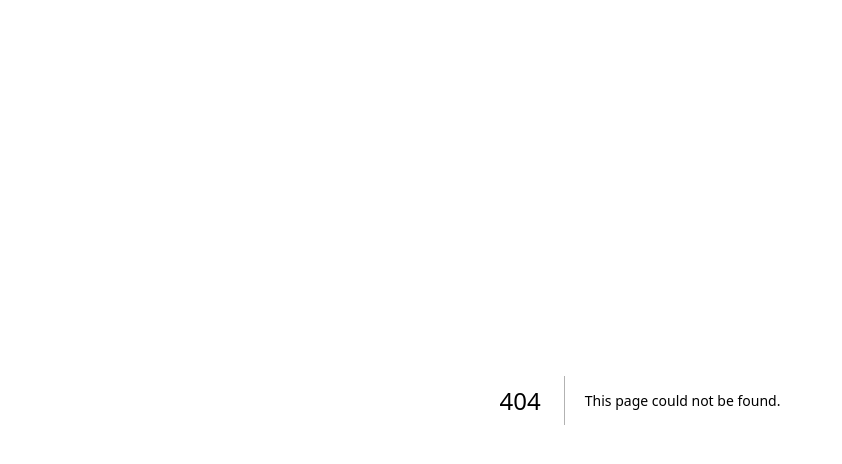
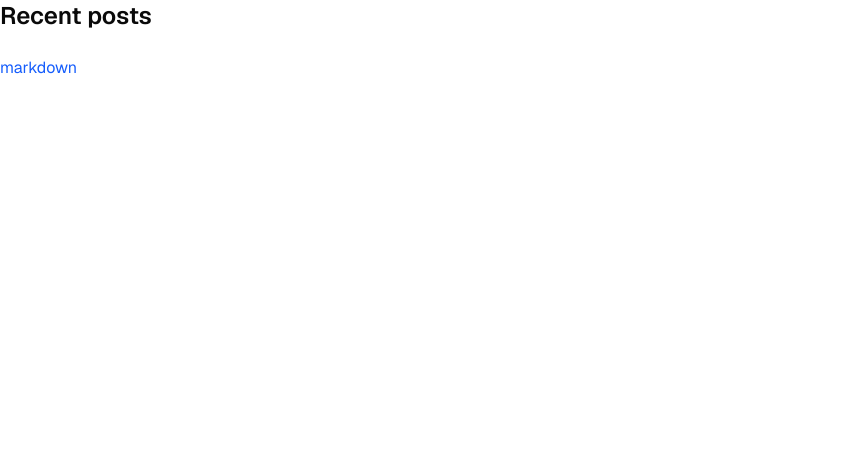
Before and after one commit to arunanshub/next-blog-cf-gh, a Next.js app: page /blog in a window 1280 px wide. Before the commit this address had no page. Shown: the top 464 px of the page, without its empty margins (0-842 px from the left). Built offline with nearby package versions, Linux system fonts and the light colour scheme.

Commit message:
add blog finder

```diff
--- a/package.json
+++ b/package.json
@@ -21,6 +21,7 @@
     "@tanstack/react-query": "^5.87.4",
     "class-variance-authority": "^0.7.1",
     "clsx": "^2.1.1",
+    "gray-matter": "^4.0.3",
     "lucide-react": "^0.544.0",
     "next": "15.5.3",
     "next-themes": "^0.4.6",
--- /dev/null
+++ b/src/app/(app)/blog/page.tsx
@@ -0,0 +1,27 @@
+import Link from "next/link"
+import { getRecentPosts } from "@/lib/posts"
+
+export const dynamic = "force-static"
+
+export default async function Blog() {
+  const posts = getRecentPosts(10)
+
+  return (
+    <div className="space-y-6">
+      <h1 className="text-2xl font-semibold">Recent posts</h1>
+      <ul className="space-y-3">
+        {posts.map((post) => (
+          <li key={post.slug} className="flex flex-col gap-1">
+            <Link href={post.slug} className="text-blue-600 hover:underline">
+              {post.title}
+            </Link>
+            <div className="text-muted-foreground text-sm">
+              {post.date ? new Date(post.date).toLocaleDateString() : null}
+              {post.description ? ` — ${post.description}` : null}
+            </div>
+          </li>
+        ))}
+      </ul>
+    </div>
+  )
+}
--- a/src/app/layout.tsx
+++ b/src/app/layout.tsx
@@ -29,7 +29,7 @@ export default function RootLayout({
   return (
     <html lang="en" suppressHydrationWarning>
       <body
-        className={cn(geistSans.variable, geistMono.variable, "antialiased")}
+        className={cn(geistSans.className, geistMono.variable, "antialiased")}
       >
         <Providers>
           {children}
--- /dev/null
+++ b/src/lib/posts.ts
@@ -0,0 +1,73 @@
+import fs from "node:fs"
+import path from "node:path"
+import matter from "gray-matter"
+
+export type BlogPost = {
+  slug: string
+  title: string
+  description?: string
+  date?: string
+  tags?: string[]
+  draft?: boolean
+}
+
+const projectRoot = process.cwd()
+
+// We look for MDX pages inside blog route segments, assuming file pattern: .../blog/**/page.mdx
+const BLOG_GLOB_DIR = path.join(projectRoot, "src", "app", "(app)", "blog")
+
+function findAllMdxPageFiles(dir: string): string[] {
+  const results: string[] = []
+  const entries = fs.readdirSync(dir, { withFileTypes: true })
+  for (const entry of entries) {
+    const fullPath = path.join(dir, entry.name)
+    if (entry.isDirectory()) {
+      results.push(...findAllMdxPageFiles(fullPath))
+    } else if (entry.isFile() && entry.name.toLowerCase() === "page.mdx") {
+      results.push(fullPath)
+    }
+  }
+  return results
+}
+
+function filePathToSlug(filePath: string): string {
+  // Convert .../blog/segment-a/segment-b/page.mdx -> /blog/segment-a/segment-b
+  const relative = path.relative(BLOG_GLOB_DIR, path.dirname(filePath))
+  const segments = relative.split(path.sep).filter(Boolean)
+  return "/blog/" + segments.join("/")
+}
+
+export function getAllPosts(): BlogPost[] {
+  if (!fs.existsSync(BLOG_GLOB_DIR)) return []
+  const files = findAllMdxPageFiles(BLOG_GLOB_DIR)
+  const posts: BlogPost[] = files.map((file) => {
+    const source = fs.readFileSync(file, "utf8")
+    const { data } = matter(source)
+    const slug = filePathToSlug(file)
+    return {
+      slug,
+      title:
+        typeof data.title === "string"
+          ? data.title
+          : path.basename(path.dirname(file)),
+      description:
+        typeof data.description === "string" ? data.description : undefined,
+      date: typeof data.date === "string" ? data.date : undefined,
+      tags: Array.isArray(data.tags) ? (data.tags as string[]) : undefined,
+      draft: typeof data.draft === "boolean" ? data.draft : undefined,
+    }
+  })
+
+  return posts
+}
+
+export function getRecentPosts(limit = 10): BlogPost[] {
+  const posts = getAllPosts()
+  const filtered = posts.filter((p) => !p.draft)
+  filtered.sort((a, b) => {
+    const ad = a.date ? Date.parse(a.date) : 0
+    const bd = b.date ? Date.parse(b.date) : 0
+    return bd - ad
+  })
+  return filtered.slice(0, limit)
+}
```
Also changed, not shown: src/app/(app)/blog/markdown/client.tsx (renamed from src/app/(app)/markdown/client.tsx), src/app/(app)/blog/markdown/layout.tsx (renamed from src/app/(app)/markdown/layout.tsx), src/app/(app)/blog/markdown/opengraph-image.png (renamed from src/app/(app)/markdown/opengraph-image.png), src/app/(app)/blog/markdown/page.mdx (renamed from src/app/(app)/markdown/page.mdx), 1 other file (tests, documents, lock files or other folders).
